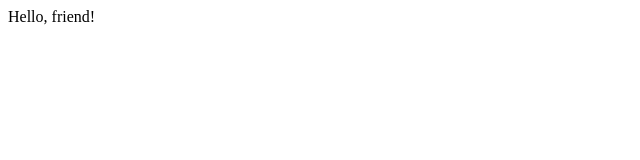
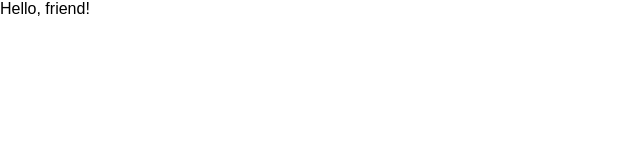
Before and after one commit to CodectiveOrg/recipes, a React (Vite) app: page / in a window 1280 px wide. Shown: the top 160 px of the page, without its empty margins (0-640 px from the left). Built offline with nearby package versions, Linux system fonts and the light colour scheme.

Commit message:
[ADD] global styles

```diff
--- a/src/index.css
+++ b/src/index.css
@@ -0,0 +1,26 @@
+*,
+*::before,
+*::after {
+  box-sizing: border-box;
+
+  margin: 0;
+  padding: 0;
+}
+
+html {
+  font-family: sans-serif;
+}
+
+input,
+label,
+select,
+textarea,
+button,
+fieldset,
+legend,
+datalist,
+output,
+option,
+optgroup {
+  font: inherit;
+}
```
